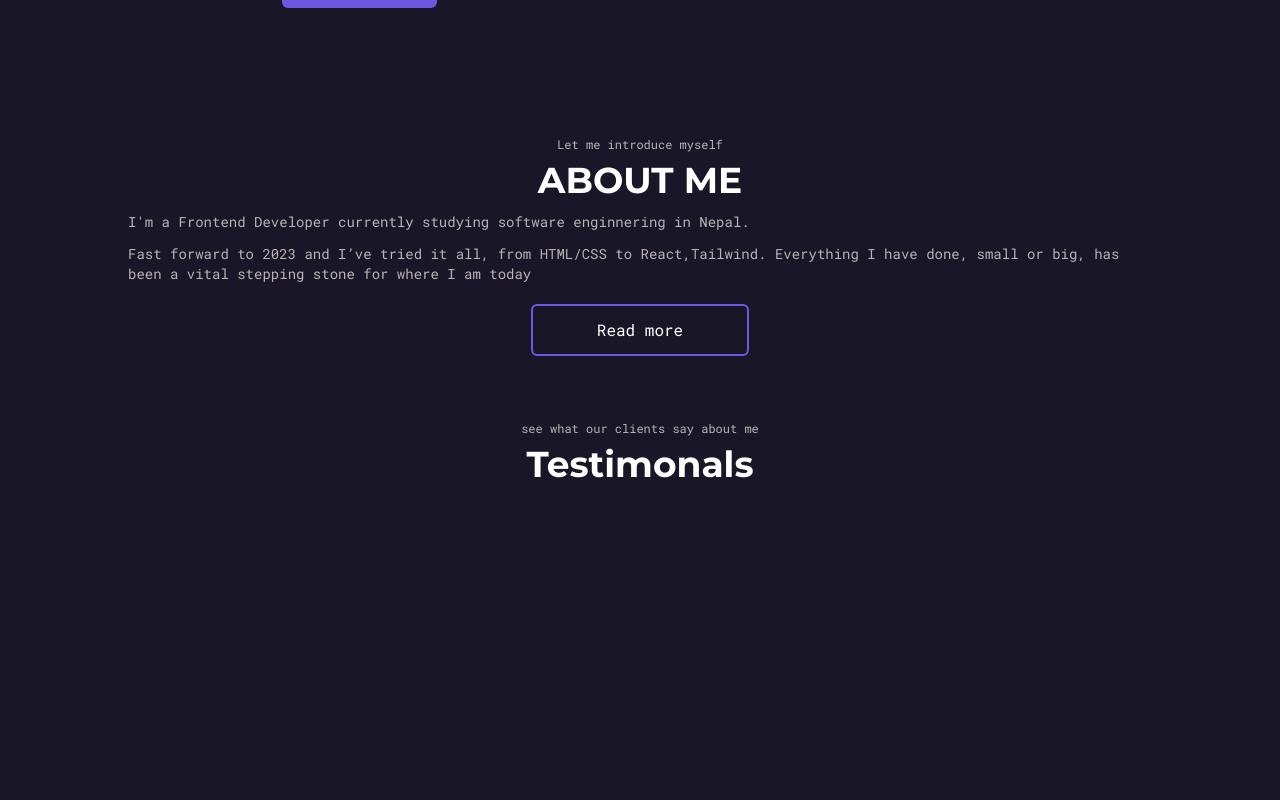
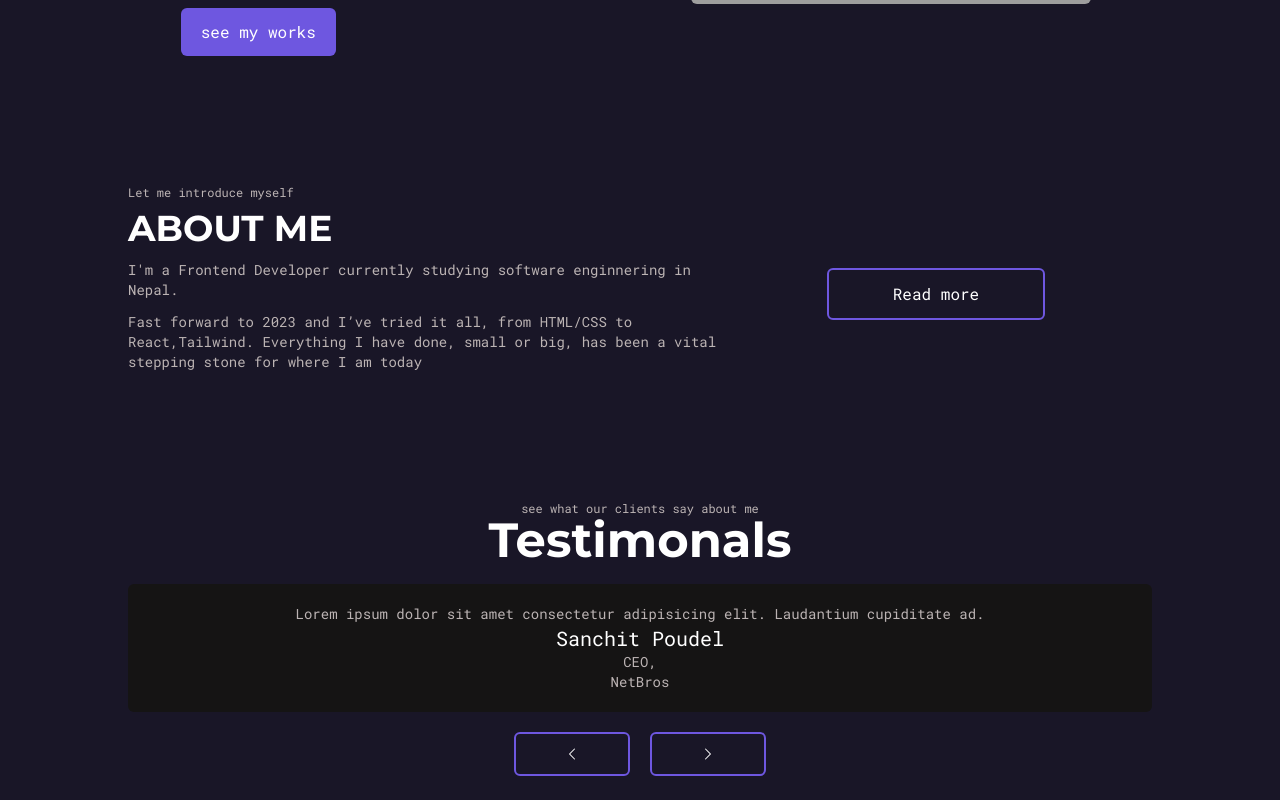
Before and after one commit to poudelsanchit/Sanchit-Poudel, a React (Vite) app: page / in a window 1280 px wide. Shown: the part 444-1244 px from the top of the page. Before the commit the page ends 930 px from the top, so only its background shows below. Built offline with nearby package versions, Linux system fonts and the light colour scheme; grey boxes are pictures that could not be loaded.

Commit message:
Testimonals feature added

```diff
--- a/src/Pages/Home.jsx
+++ b/src/Pages/Home.jsx
@@ -1,6 +1,7 @@
 import React from 'react'
 import { GrProjects } from 'react-icons/gr';
 import { NavLink } from 'react-router-dom';
+import Testimonals from './Testimonals';
 
 const Home = () => {
 
@@ -13,7 +14,7 @@ const Home = () => {
                         <img src='https://sanchitpoudel.com.np/assets/logo.jpeg' alt="" className='rounded-md' />
                     </div>
                     <div className='w-full md:order-1'>
-                        <div className="text-3xl w-full pt-5 md:text-5xl">Hi,<br /> I'm Sanchit</div>
+                        <div className="text-3xl w-full pt-5 md:text-5xl">Hi,<br /> I'm Sanchit Poudel</div>
                         <div className='flex flex-row w-full gap-3 pt-5'>
                             <div className='pt-1'>
                                 <div className='flex flex-col items-center'>
@@ -55,25 +56,29 @@ const Home = () => {
 
 
                 <div className='pt-32 flex flex-col justify-center  w-full '>
-                    <div className='flex flex-col items-center text-xs text-text-tertiary '>Let me introduce myself</div>
-                    <div className='flex flex-col items-center text-4xl w-full  justify-center font-Montserrat font-bold pt-2 '>ABOUT ME</div>
-                    <div className='flex flex-col items-start text-text-tertiary text-sm  pt-3'>I'm a Frontend Developer currently studying software enginnering in Nepal.</div>
-                    <div className='text-text-tertiary text-sm  pt-3'>Fast forward to 2023 and I’ve tried it all, from HTML/CSS to React,Tailwind. Everything I have done, small or big, has been a vital stepping stone for where I am today</div>
-                    <div className=" flex flex-col w-full items-center pt-5">
-                        <NavLink to={'/about'}><button className='w-max px-16 py-3 border-bg-secondary2 border-solid border-2 rounded-md hover:bg-button-hover'>
-                            <p className='text-white'>Read more   </p>
+                    <div className='flex flex-col items-center text-xs text-text-tertiary md:items-start '>Let me introduce myself</div>
+                    <div className='flex flex-col items-center text-4xl w-full  justify-center font-Montserrat font-bold pt-2 md:justify-start md:items-start'>ABOUT ME</div>
+                    <div className='md:flex'>
+                        <div className='md:w-6/7'>
+                            <div className='flex flex-col items-start text-text-tertiary text-sm  pt-3'>I'm a Frontend Developer currently studying software enginnering in Nepal. </div>
+                            <div className='text-text-tertiary text-sm  pt-3'>Fast forward to 2023 and I’ve tried it all, from HTML/CSS to React,Tailwind. Everything I have done, small or big, has been a vital stepping stone for where I am today</div>
+                        </div>
 
-                        </button></NavLink>
+                        <div className=" flex flex-col w-full items-center pt-5">
+                            <NavLink to={'/about'}><button className='w-max px-16 py-3 border-bg-secondary2 border-solid border-2 rounded-md hover:bg-button-hover'>
+                                <p className='text-white'>Read more   </p>
+
+                            </button></NavLink>
+                        </div>
                     </div>
+
 
                     {/*
                     <div className='text-text-tertiary text-sm  pt-3'>What excites me most about working in software development is being able to design and create things that have purpose and solve real problems. Leaning into customer research and insight, finding the right problems to solve, delivering that value as quickly as possible, learning from it and then iterating and improving that value over time is the key to great design. </div> */}
                 </div>
-                <div className='pt-16 flex flex-col justify-center  w-full'>
-                    <div className='flex flex-col items-center text-xs text-text-tertiary '>see what our clients say about me</div>
-                    <div className='flex flex-col items-center text-4xl w-full  justify-center font-Montserrat font-bold pt-2 '>Testimonals</div>
+                <Testimonals />
 
-                </div>
+                <br />
             </div>
 
 
--- /dev/null
+++ b/src/Pages/Testimonals.jsx
@@ -0,0 +1,37 @@
+import React from 'react'
+import { NavLink } from 'react-router-dom';
+import { HiChevronLeft, HiChevronRight } from 'react-icons/hi2';
+
+const Testimonals = () => {
+    return (
+        <div className='pt-32 flex flex-col justify-center items-center w-full'>
+            <div className='flex flex-col items-center text-xs text-text-tertiary'>see what our clients say about me</div>
+            <div className='flex flex-col items-center text-5xl w-full  justify-center font-Montserrat font-bold pt-2s'>Testimonals</div>
+            <div className='flex flex-col  items-center w-full bg-box rounded-md px-10 pt-5 pb-5 mt-5 md:3/5 '>
+                <div className="content text-sm text-text-tertiary">
+                    Lorem ipsum dolor sit amet consectetur adipisicing elit. Laudantium cupiditate ad.
+                </div>
+                <div className="person-name flex justify-center text-xl">Sanchit Poudel</div>
+                <div className="person-work flex justify-center text-sm text-text-tertiary">CEO,</div>
+                <div className="person-work flex justify-center text-sm text-text-tertiary">NetBros</div>
+
+            </div>
+            <div className="buttons flex flex-row gap-5">
+                <div className=" flex flex-col items-center pt-5">
+                    <button className=' px-12 py-3 border-bg-secondary2 border-solid border-2 rounded-md hover:bg-button-hover'>
+                        <p className='text-white'>  <HiChevronLeft /> </p>
+
+                    </button>
+                </div>
+                <div className=" flex flex-col items-center pt-5">
+                    <button className=' px-12 py-3 border-bg-secondary2 border-solid border-2 rounded-md hover:bg-button-hover'>
+                        <p className='text-white'>  <HiChevronRight /> </p>
+
+                    </button>
+                </div>
+            </div>
+        </div >
+    )
+}
+
+export default Testimonals
```
